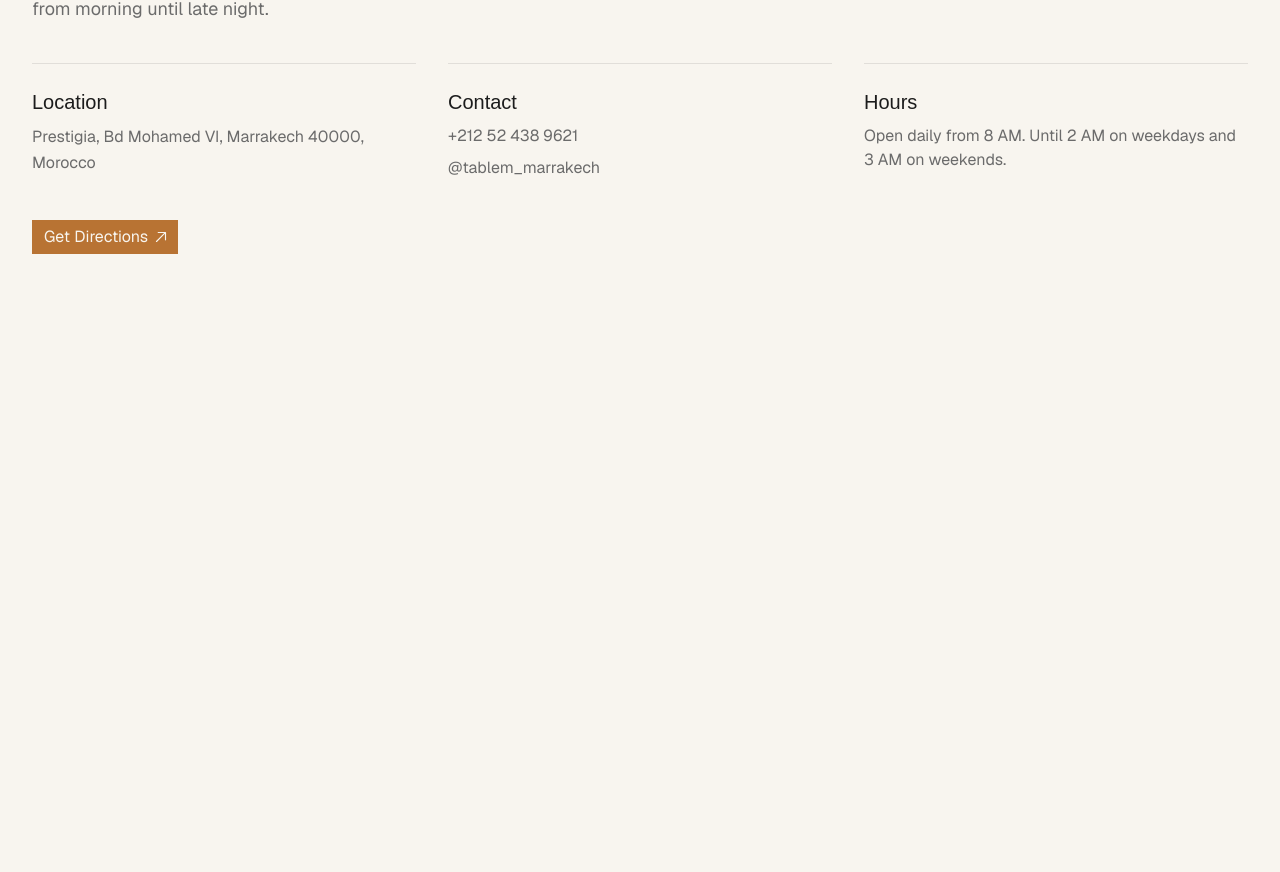
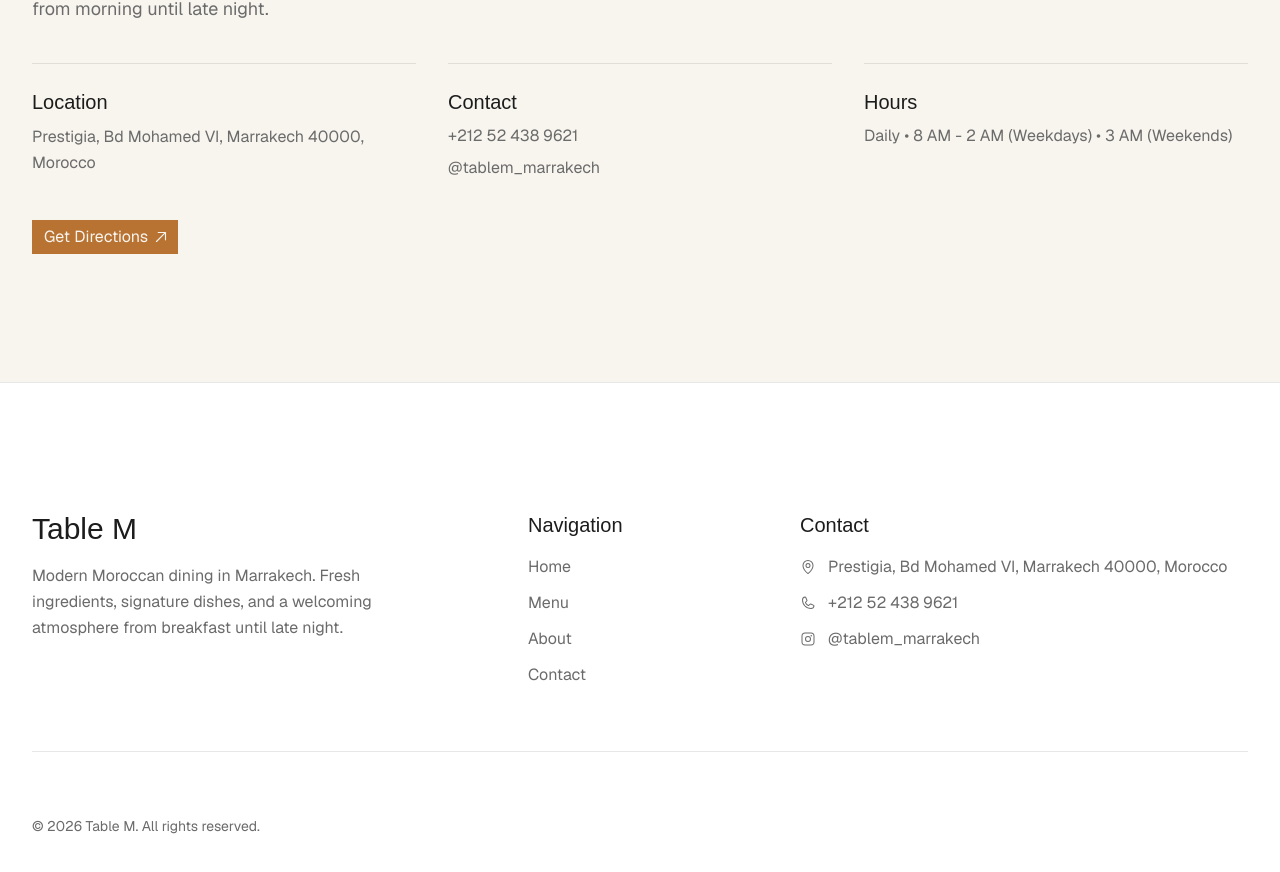
Before and after one commit to abdelhafid37/tablem, a Next.js app: page / in a window 1280 px wide. Shown: the part 4339-5211 px from the top of the page. Before the commit the page ends 4721 px from the top, so only its background shows below. Built offline with nearby package versions, Linux system fonts and the light colour scheme; a web font is replaced by a local one.

Commit message:
add footer & refactor contact throughout the website

```diff
--- a/src/app/layout.tsx
+++ b/src/app/layout.tsx
@@ -3,6 +3,7 @@ import { Geist, Gloock } from "next/font/google";
 import ReactLenis from "lenis/react";
 import Navbar from "@/components/layout/Navbar";
 import "./globals.css";
+import Footer from "@/components/layout/Footer";
 
 const gloock = Gloock({
   variable: "--font-gloock",
@@ -32,6 +33,7 @@ export default function RootLayout({
         <ReactLenis root>
           <Navbar />
           <main>{children}</main>
+          <Footer />
         </ReactLenis>
       </body>
     </html>
--- a/src/components/home/ContactPreview.tsx
+++ b/src/components/home/ContactPreview.tsx
@@ -1,3 +1,4 @@
+import { contact } from "@/data/contact";
 import Section from "../layout/Section";
 import Button from "../ui/Button";
 import Heading from "../ui/Heading";
@@ -6,10 +7,6 @@ import Text from "../ui/Text";
 const content = {
   title: "Visit Table M",
   text: "Experience modern Moroccan dining in the heart of Marrakech. Enjoy our signature dishes, fresh ingredients, and a welcoming atmosphere from morning until late night.",
-  address: "Prestigia, Bd Mohamed VI, Marrakech 40000, Morocco",
-  phone: "+212 52 438 9621",
-  hours: "Open daily from 8 AM. Until 2 AM on weekdays and 3 AM on weekends.",
-  instagram: "@tablem_marrakech",
 };
 
 export default function ContactPreview() {
@@ -24,25 +21,22 @@ export default function ContactPreview() {
         <div className="grid md:grid-cols-3 gap-8">
           <div className="border-t border-text/10 pt-6">
             <h3 className="font-display text-xl mb-2">Location</h3>
-            <p className="text-muted leading-relaxed">{content.address}</p>
+            <p className="text-muted leading-relaxed">{contact.address}</p>
           </div>
 
           <div className="border-t border-text/10 pt-6">
             <h3 className="font-display text-xl mb-2">Contact</h3>
-            <p className="text-muted">{content.phone}</p>
-            <p className="text-muted mt-2">{content.instagram}</p>
+            <p className="text-muted">{contact.phone}</p>
+            <p className="text-muted mt-2">{contact.instagram}</p>
           </div>
 
           <div className="border-t border-text/10 pt-6">
             <h3 className="font-display text-xl mb-2">Hours</h3>
-            <p className="text-muted">{content.hours}</p>
+            <p className="text-muted">{contact.hours}</p>
           </div>
         </div>
 
-        <Button
-          label="Get Directions"
-          href="https://maps.app.goo.gl/yvpxXxZgrj5aPzYL8"
-        />
+        <Button label="Get Directions" href={contact.map} />
       </div>
     </Section>
   );
--- /dev/null
+++ b/src/components/layout/Footer.tsx
@@ -0,0 +1,67 @@
+import { navigation } from "@/data/navigation";
+import Section from "./Section";
+import Link from "next/link";
+import { InstagramLogoIcon, MapPinIcon, PhoneIcon } from "../ui/Icon";
+import { contact } from "@/data/contact";
+
+const content = {
+  name: "Table M",
+  description:
+    "Modern Moroccan dining in Marrakech. Fresh ingredients, signature dishes, and a welcoming atmosphere from breakfast until late night.",
+};
+
+export default function Footer() {
+  return (
+    <footer className="bg-surface border-t border-text/10">
+      <Section>
+        <div className="grid md:grid-cols-[2fr_1fr_2fr] gap-12">
+          <div className="space-y-4">
+            <h2 className="font-display text-3xl">{content.name}</h2>
+            <p className="text-muted leading-relaxed max-w-sm">
+              {content.description}
+            </p>
+          </div>
+
+          <div className="space-y-4">
+            <h3 className="font-display text-xl">Navigation</h3>
+            <div className="flex flex-col gap-3">
+              {navigation.map((link) => (
+                <Link
+                  href={link.href}
+                  key={link.href}
+                  className="text-muted hover:text-brand transition-colors duration-300"
+                >
+                  {link.label}
+                </Link>
+              ))}
+            </div>
+          </div>
+
+          <div className="space-y-4">
+            <h3 className="font-display text-xl">Contact</h3>
+            <div className="space-y-3 text-muted">
+              <div className="flex items-center gap-3">
+                <MapPinIcon className="shrink-0" />
+                <span>{contact.address}</span>
+              </div>
+              <div className="flex items-center gap-3">
+                <PhoneIcon className="shrink-0" />
+                <span>{contact.phone}</span>
+              </div>
+              <div className="flex items-center gap-3">
+                <InstagramLogoIcon className="shrink-0" />
+                <span>{contact.instagram}</span>
+              </div>
+            </div>
+          </div>
+        </div>
+
+        <div className="border-t border-text/10 mt-16 pt-16">
+          <p className="text-sm text-muted">
+            &copy; {new Date().getFullYear()} Table M. All rights reserved.
+          </p>
+        </div>
+      </Section>
+    </footer>
+  );
+}
--- a/src/components/ui/Icon.tsx
+++ b/src/components/ui/Icon.tsx
@@ -1,3 +1,10 @@
 "use client";
 
-export { ArrowUpRightIcon, ListIcon, XIcon } from "@phosphor-icons/react";
+export {
+  ArrowUpRightIcon,
+  ListIcon,
+  XIcon,
+  MapPinIcon,
+  InstagramLogoIcon,
+  PhoneIcon,
+} from "@phosphor-icons/react";
--- /dev/null
+++ b/src/data/contact.ts
@@ -0,0 +1,7 @@
+export const contact = {
+  address: "Prestigia, Bd Mohamed VI, Marrakech 40000, Morocco",
+  phone: "+212 52 438 9621",
+  instagram: "@tablem_marrakech",
+  hours: "Daily • 8 AM - 2 AM (Weekdays) • 3 AM (Weekends)",
+  map: "https://maps.app.goo.gl/yvpxXxZgrj5aPzYL8",
+};
```
